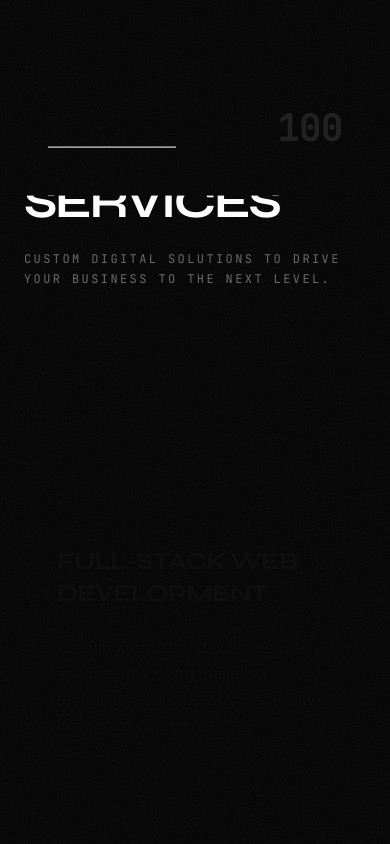
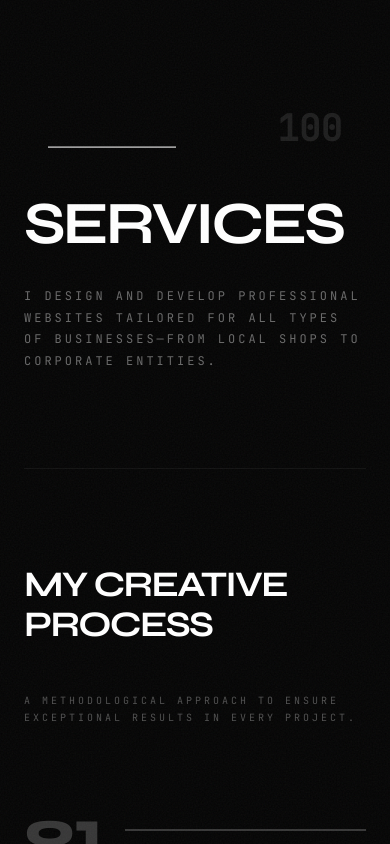
Before and after one commit to TracyMooor/PortafolioWebTracy, a React (Vite) app: page /services in a window 390 px wide. Built offline with nearby package versions, Linux system fonts and the light colour scheme.

Commit message:
changes made

```diff
--- a/components/LanguageContext.tsx
+++ b/components/LanguageContext.tsx
@@ -39,6 +39,14 @@ const translations = {
     role_label: "ROLE",
     fullstack_lead: "FULL-STACK LEAD",
     engineering_bg: "ENGINEERING",
+
+    // Services
+    services_intro: "I DESIGN AND DEVELOP PROFESSIONAL WEBSITES TAILORED FOR ALL TYPES OF BUSINESSES—FROM LOCAL SHOPS TO CORPORATE ENTITIES.",
+    process_title: "My Creative Process",
+    step1_num: "01", step1_title: "Discovery", step1_desc: "Understanding your business goals to define the ideal structure and hierarchy for your new website.",
+    step2_num: "02", step2_title: "Strategy", step2_desc: "Planning the user experience (UX) and the most efficient technology to ensure your site is fast and scalable.",
+    step3_num: "03", step3_title: "Execution", step3_desc: "Modern web development with high standards of design and security, optimized for all devices.",
+    step4_num: "04", step4_title: "Launch", step4_desc: "Final optimizations, SEO settings, and publishing your site to start growing your company online.",
 
     // Projects
     selectedWorks: "Selected Works",
@@ -87,6 +95,14 @@ const translations = {
     fullstack_lead: "LÍDER FULL-STACK",
     engineering_bg: "INGENIERA",
 
+    // Services
+    services_intro: "DISEÑO Y DESARROLLO PÁGINAS WEB PROFESIONALES A MEDIDA PARA TODO TIPO DE EMPRESAS, DESDE NEGOCIOS LOCALES HASTA CORPORACIONES.",
+    process_title: "Mi Proceso Creativo",
+    step1_num: "01", step1_title: "Descubrimiento", step1_desc: "Entender los objetivos de tu negocio para definir la estructura e jerarquía ideal de tu nueva página web.",
+    step2_num: "02", step2_title: "Estrategia", step2_desc: "Planificación de la experiencia de usuario (UX) y la tecnología más eficiente para que tu sitio sea rápido y escalable.",
+    step3_num: "03", step3_title: "Ejecución", step3_desc: "Desarrollo web moderno con altos estándares de diseño y seguridad, optimizado para todos los dispositivos.",
+    step4_num: "04", step4_title: "Lanzamiento", step4_desc: "Optimizaciones finales, configuración de SEO y publicación de tu sitio para que tu empresa empiece a crecer online.",
+
     // Projects
     selectedWorks: "Proyectos Selectos",
     project_desc: "TRANSFORMANDO LÓGICA COMPLEJA EN EXPERIENCIAS DIGITALES DE ALTA FIDELIDAD.",
--- a/components/ServicesPage.tsx
+++ b/components/ServicesPage.tsx
@@ -27,6 +27,17 @@ const ServicesPage: React.FC = () => {
                 delay: 0.4,
                 ease: 'power3.out'
             });
+
+            gsap.from('.process-step', {
+                x: -30,
+                opacity: 0,
+                duration: 1,
+                stagger: 0.2,
+                scrollTrigger: {
+                    trigger: '.process-section',
+                    start: 'top 80%',
+                }
+            });
         }, containerRef);
 
         return () => ctx.revert();
@@ -34,48 +45,38 @@ const ServicesPage: React.FC = () => {
 
     const services = [
         {
-            id: "01",
-            title: lang === 'ESP' ? "Desarrollo Web Full-Stack" : "Full-Stack Web Development",
-            desc: lang === 'ESP' ? "Creación de aplicaciones web robustas y escalables utilizando las últimas tecnologías como React, Node.js y bases de datos avanzadas." : "Creating robust and scalable web applications using the latest technologies like React, Node.js and advanced databases.",
-            tags: ["React", "Node.js", "TypeScript", "SQL"]
+
         },
         {
-            id: "02",
-            title: lang === 'ESP' ? "Diseño de Interfaz (UI/UX)" : "UI/UX Design",
-            desc: lang === 'ESP' ? "Interfaces intuitivas y estéticamente atractivas enfocadas en la experiencia del usuario y la conversión." : "Intuitive and aesthetically pleasing interfaces focused on user experience and conversion.",
-            tags: ["Figma", "Prototyping", "User Flow"]
+
         },
         {
-            id: "03",
-            title: lang === 'ESP' ? "E-commerce & Tiendas Online" : "E-commerce Solutions",
-            desc: lang === 'ESP' ? "Desarrollo de tiendas virtuales completas con pasarelas de pago seguras y gestión de inventario optimizada." : "Development of complete virtual stores with secure payment gateways and optimized inventory management.",
-            tags: ["Shopify", "Stripe", "Dashboard"]
+
         },
         {
-            id: "04",
-            title: lang === 'ESP' ? "Optimización de Rendimiento" : "Performance Optimization",
-            desc: lang === 'ESP' ? "Mejora de la velocidad de carga y puntuaciones SEO para maximizar la visibilidad y retención de usuarios." : "Improving load speed and SEO scores to maximize visibility and user retention.",
-            tags: ["SEO", "Web Vitals", "Analytics"]
+
         },
         {
-            id: "05",
-            title: lang === 'ESP' ? "Desarrollo de Apps Móviles" : "Mobile App Development",
-            desc: lang === 'ESP' ? "Aplicaciones móviles multiplataforma que ofrecen una experiencia nativa fluida en iOS y Android." : "Cross-platform mobile applications offering a smooth native experience on iOS and Android.",
-            tags: ["React Native", "Mobile First", "API"]
+
         },
         {
-            id: "06",
-            title: lang === 'ESP' ? "Consultoría Técnica" : "Technical Consulting",
-            desc: lang === 'ESP' ? "Asesoramiento estratégico sobre arquitectura de software y selección de stack tecnológico para nuevos proyectos." : "Strategic advice on software architecture and technology stack selection for new projects.",
-            tags: ["Architecture", "Strategy", "Cloud"]
+
         }
+    ];
+
+    const steps = [
+        { num: t('step1_num'), title: t('step1_title'), desc: t('step1_desc') },
+        { num: t('step2_num'), title: t('step2_title'), desc: t('step2_desc') },
+        { num: t('step3_num'), title: t('step3_title'), desc: t('step3_desc') },
+        { num: t('step4_num'), title: t('step4_title'), desc: t('step4_desc') }
     ];
 
     return (
         <div ref={containerRef} className="min-h-screen bg-[#050505] text-white selection:bg-white selection:text-black">
             <main className="pt-32 pb-20 px-6 md:px-12 lg:px-24">
-                <header className="mb-20">
-                    <Link to="/" className="inline-flex items-center gap-2 mono text-[10px] uppercase tracking-[0.3em] text-white/40 hover:text-white transition-colors mb-8 group">
+                <header className="mb-24 flex flex-col md:flex-row justify-between items-start md:items-end gap-12">
+                    <div className="max-w-3xl">
+                        <Link to="/" className="inline-flex items-center gap-2 mono text-[10px] uppercase tracking-[0.3em] text-white/40 hover:text-white transition-colors mb-12 group">
                             <svg viewBox="0 0 24 24" fill="none" stroke="currentColor" strokeWidth="2" strokeLinecap="round" strokeLinejoin="round" className="w-4 h-4 transition-transform group-hover:-translate-x-1">
                                 <line x1="19" y1="12" x2="5" y2="12"></line>
                                 <polyline points="12 19 5 12 12 5"></polyline>
@@ -83,51 +84,99 @@ const ServicesPage: React.FC = () => {
                             {t('backToHome')}
                         </Link>
 
-                    <h1 className="page-title heading text-5xl md:text-7xl lg:text-8xl font-bold uppercase tracking-tighter leading-none mb-6">
+                        <h1 className="page-title heading text-6xl md:text-8xl lg:text-9xl font-bold uppercase tracking-tighter leading-none mb-8">
                             {t('services')}
                         </h1>
-                    <p className="max-w-2xl text-white/40 mono text-xs md:text-sm uppercase tracking-[0.2em] leading-relaxed">
-                        {lang === 'ESP' ? "SOLUCIONES DIGITALES A MEDIDA PARA IMPULSAR TU NEGOCIO AL SIGUIENTE NIVEL." : "CUSTOM DIGITAL SOLUTIONS TO DRIVE YOUR BUSINESS TO THE NEXT LEVEL."}
+                        <p className="max-w-xl text-white/40 mono text-xs md:text-sm uppercase tracking-[0.25em] leading-[1.8]">
+                            {t('services_intro')}
                         </p>
+                    </div>
                 </header>
 
-                <div className="grid grid-cols-1 md:grid-cols-2 lg:grid-cols-3 gap-8 md:gap-10">
-                    {services.map((service, index) => (
-                        <div key={index} className="service-card group border border-white/5 bg-white/[0.02] p-8 md:p-10 rounded-sm hover:bg-white/[0.04] hover:border-white/20 transition-all duration-500 flex flex-col justify-between min-h-[400px]">
-                            <div>
-                                <span className="heading text-4xl md:text-5xl font-black text-white/10 group-hover:text-white/20 transition-colors duration-500 block mb-10 border-b border-white/5 pb-6">
-                                    {service.id}
-                                </span>
-                                <h3 className="heading text-2xl md:text-3xl font-bold uppercase tracking-tight mb-6">
-                                    {service.title}
-                                </h3>
-                                <p className="text-white/50 text-base leading-relaxed mb-10">
-                                    {service.desc}
+
+
+                {/* Process Section */}
+                <section className="process-section mb-40 border-t border-white/5 pt-24">
+                    <div className="flex flex-col md:flex-row justify-between items-start gap-12 mb-20">
+                        <h2 className="heading text-4xl md:text-6xl font-bold uppercase tracking-tighter max-w-md">
+                            {t('process_title')}
+                        </h2>
+                        <div className="max-w-md">
+                            <p className="mono text-[10px] text-white/30 uppercase tracking-[0.3em] leading-relaxed">
+                                {lang === 'ESP' ? "Un enfoque metodológico para garantizar resultados excepcionales en cada proyecto." : "A methodological approach to ensure exceptional results in every project."}
                             </p>
                         </div>
+                    </div>
 
-                            <div className="flex flex-wrap gap-2">
-                                {service.tags.map((tag, j) => (
-                                    <span key={j} className="mono text-[8px] md:text-[9px] uppercase tracking-widest px-3 py-1 border border-white/10 rounded-full text-white/30 group-hover:text-white/60 group-hover:border-white/20 transition-all duration-500">
-                                        {tag}
-                                    </span>
+                    <div className="grid grid-cols-1 md:grid-cols-2 lg:grid-cols-4 gap-12">
+                        {steps.map((step, i) => (
+                            <div key={i} className="process-step group flex flex-col gap-6">
+                                <div className="flex items-center gap-6">
+                                    <span className="heading text-5xl md:text-6xl font-black text-white/20 group-hover:text-white transition-colors duration-700">{step.num}</span>
+                                    <div className="h-[2px] flex-grow bg-white/20 group-hover:bg-white transition-colors duration-700"></div>
+                                </div>
+                                <h4 className="heading text-xl md:text-2xl font-bold uppercase tracking-tight text-white">{step.title}</h4>
+                                <p className="text-white/70 text-sm leading-relaxed md:pr-4 font-medium">{step.desc}</p>
+                            </div>
                         ))}
+                    </div>
+                </section>
+
+                {/* FAQ/Trust Section */}
+                <div className="grid grid-cols-1 lg:grid-cols-2 gap-24 mb-40">
+                    <div>
+                        <span className="mono text-[10px] text-white/30 uppercase tracking-[0.4em] mb-8 block">{lang === 'ESP' ? 'Por qué elegirme' : 'Why Work With Me'}</span>
+                        <h3 className="heading text-3xl md:text-5xl font-bold uppercase tracking-tighter mb-12 leading-none">
+                            {lang === 'ESP' ? "Sitios Web que Impulsan Negocios." : "Websites that Drive Business."}
+                        </h3>
+                        <div className="space-y-8">
+                            {[
+                                { t: lang === 'ESP' ? "Adaptabilidad Total" : "Total Adaptability", d: lang === 'ESP' ? "Desde tiendas locales hasta corporativos; soluciones web que se ajustan a la escala de tu empresa." : "From local shops to corporate entities; web solutions that fit your business scale." },
+                                { t: lang === 'ESP' ? "Enfoque en Conversión" : "Conversion Focused", d: lang === 'ESP' ? "Páginas diseñadas para convertir visitantes en clientes reales desde el primer día." : "Pages designed to turn visitors into real customers from day one." },
+                                { t: lang === 'ESP' ? "Tecnología de Vanguardia" : "Cutting-edge Tech", d: lang === 'ESP' ? "Sitios rápidos, seguros y optimizados para SEO que posicionan tu marca en lo más alto." : "Fast, secure, and SEO-optimized sites that position your brand at the top." }
+                            ].map((item, i) => (
+                                <div key={i} className="flex gap-6">
+                                    <div className="w-2 h-2 bg-white rounded-full mt-2 flex-shrink-0 shadow-[0_0_10px_rgba(255,255,255,0.5)]"></div>
+                                    <div>
+                                        <h5 className="heading text-xl font-bold uppercase tracking-tight mb-2 text-white">{item.t}</h5>
+                                        <p className="text-white/70 text-sm font-medium">{item.d}</p>
                                     </div>
                                 </div>
                             ))}
                         </div>
+                    </div>
+                    <div className="relative aspect-square overflow-hidden rounded-sm bg-black border border-white/20">
+                        <video
+                            autoPlay
+                            muted
+                            loop
+                            playsInline
+                            className="absolute inset-0 w-full h-full object-cover opacity-60 grayscale hover:grayscale-0 transition-all duration-1000"
+                        >
+                            <source src="https://assets.mixkit.co/videos/preview/mixkit-abstract-modern-connection-lines-loop-33300-large.mp4" type="video/mp4" />
+                        </video>
+                        <div className="absolute inset-0 bg-gradient-to-t from-black via-transparent to-transparent"></div>
+                        <div className="absolute bottom-10 left-10 z-10">
+                            <span className="heading text-6xl font-black italic text-white/10 uppercase select-none pointer-events-none block mb-4">
+                                QUALITY
+                            </span>
+                            <p className="mono text-[11px] text-white/60 font-bold uppercase tracking-[0.5em]">Engineering Passion</p>
+                        </div>
+                    </div>
+                </div>
 
+                {/* Final CTA */}
                 <div className="mt-32 p-12 md:p-24 bg-white/5 rounded-sm border border-white/10 text-center relative overflow-hidden group/cta">
                     <div className="absolute inset-0 bg-white translate-y-full group-hover/cta:translate-y-0 transition-transform duration-700 ease-expo"></div>
                     <div className="relative z-10">
                         <h2 className="heading text-4xl md:text-6xl font-bold uppercase tracking-tighter mb-8 group-hover/cta:text-black transition-colors duration-500">
-                            {lang === 'ESP' ? '¿Listo profesionalizar tu marca?' : 'Ready to professionalize your brand?'}
+                            {lang === 'ESP' ? '¿Listo para profesionalizar tu marca?' : 'Ready to professionalize your brand?'}
                         </h2>
                         <Link
                             to="/contact"
                             className="inline-flex items-center gap-4 heading text-xl md:text-2xl font-bold uppercase tracking-widest border-b-2 border-white group-hover/cta:text-black group-hover/cta:border-black transition-all duration-500 pb-2"
                         >
-                            {lang === 'ESP' ? 'Contáctame ahora' : 'Contact me now'}
+                            {lang === 'ESP' ? 'Inicia un proyecto' : 'Start a project'}
                             <svg viewBox="0 0 24 24" fill="none" stroke="currentColor" strokeWidth="3" strokeLinecap="round" strokeLinejoin="round" className="w-6 h-6 transition-transform group-hover/cta:translate-x-2">
                                 <line x1="5" y1="12" x2="19" y2="12"></line>
                                 <polyline points="12 5 19 12 12 19"></polyline>
```
Also changed, not shown: index.html (+14 -0 lines). Lines whose indentation alone changed are shown as unchanged.
